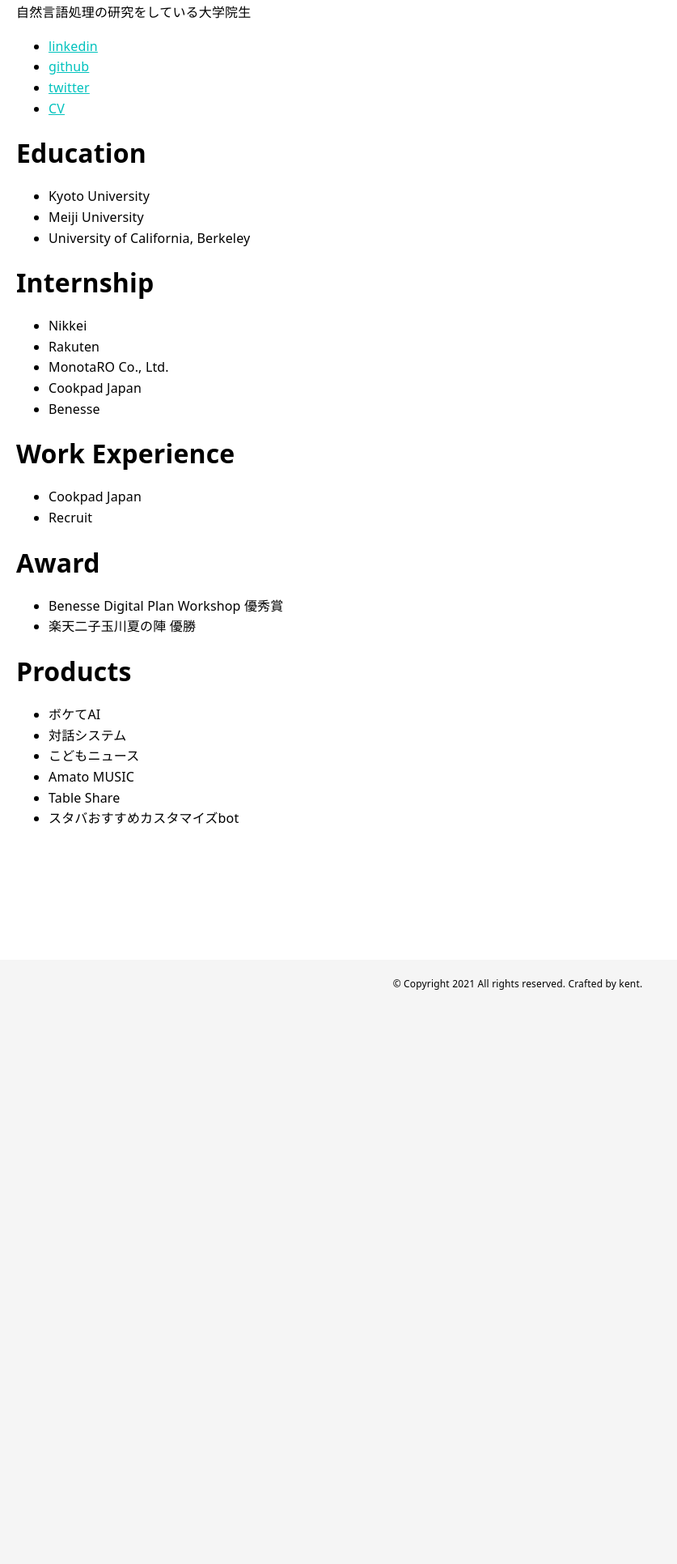
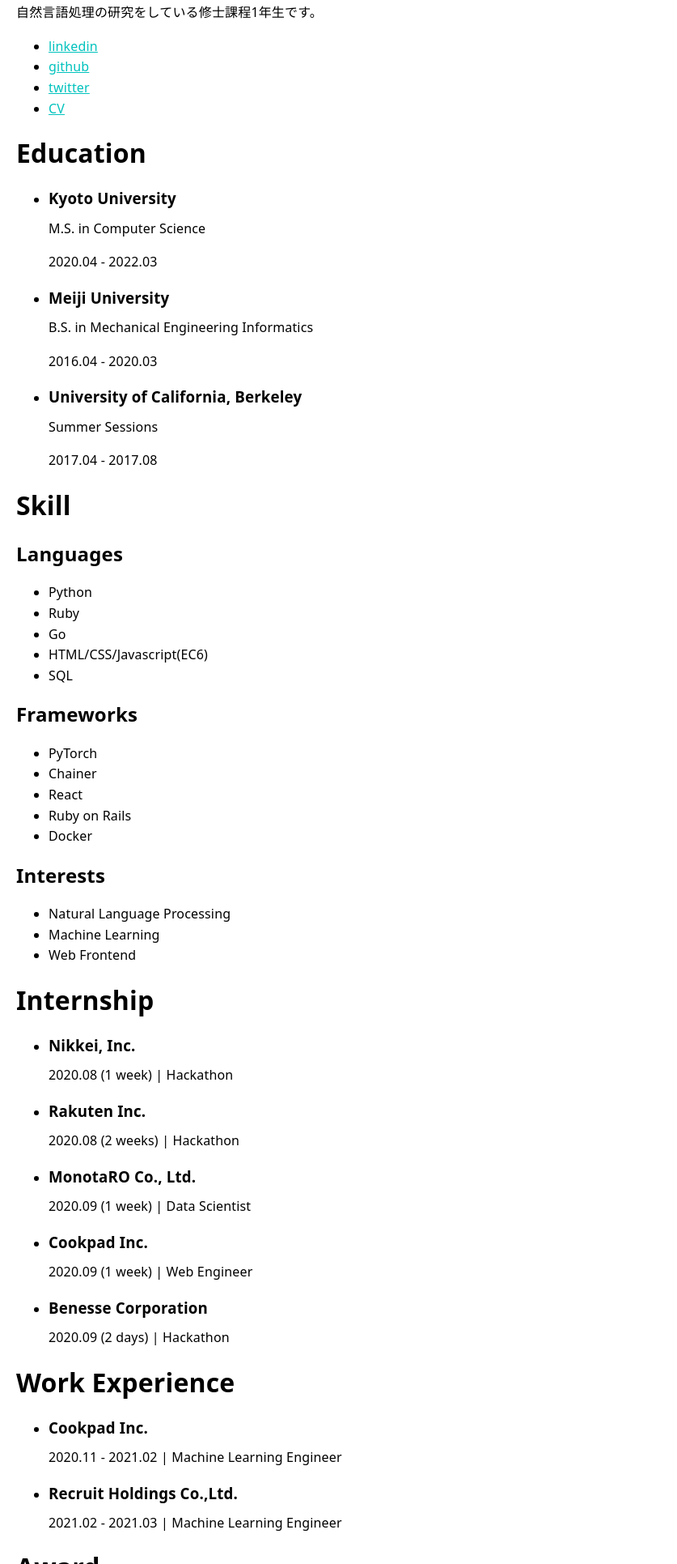
Before and after one commit to kent0304/kent34netlifyapp, a Gatsby site: page / in a window 1280 px wide. Shown: the part 869-2800 px from the top of the page at 81% size, without its empty margins (0-837 px from the left). Before the commit the page ends 2114 px from the top, so only its background shows below. Built offline with nearby package versions, Linux system fonts and the light colour scheme; Gatsby itself is replaced by a stand-in of ours; some packages are replaced by stand-ins of ours.

Commit message:
Add my info

```diff
--- a/src/components/Portfolio.js
+++ b/src/components/Portfolio.js
@@ -6,46 +6,165 @@ export default () => (
       <h1>About</h1>
         <img src="https://pbs.twimg.com/profile_images/1342444375603773441/gL9CqC-r_400x400.jpg" className="icon" />
         <p>kent</p>
-        <p>自然言語処理の研究をしている大学院生</p>
+        <p>自然言語処理の研究をしている修士課程1年生です。</p>
         <ul>
           <li><a href="https://www.linkedin.com/in/kento-tanaka-9aa1a61a0/">linkedin</a></li>
           <li><a href="https://github.com/kent0304">github</a></li>
           <li><a href="https://twitter.com/kent0304">twitter</a></li>
-          <li><a href="https://www.linkedin.com/posts/kento-tanaka_resume-activity-6735418913204523008-_1K-">CV</a></li>
+          <li><a href="https://www.linkedin.com/in/kento-tanaka/detail/overlay-view/urn:li:fsd_profileTreasuryMedia:(ACoAAC8DpBIBnE3SacVmALSo1TH0jGEHtbyMWzc,1611656106674)/">CV</a></li>
       </ul>
 
       <h1>Education</h1>
       <ul>
-          <li>Kyoto University</li>
-          <li>Meiji University</li>
-          <li>University of California, Berkeley</li>
+          <li>
+              <h3>Kyoto University</h3>
+              <p>M.S. in Computer Science</p>
+              <p>2020.04 - 2022.03</p>
+          </li>
+          <li>
+            <h3>Meiji University</h3>
+            <p>B.S. in Mechanical Engineering Informatics</p>
+            <p>2016.04 - 2020.03</p>
+          </li>
+          <li>
+              <h3>University of California, Berkeley</h3>
+              <p>Summer Sessions</p>
+            <p>2017.04 - 2017.08</p>
+          </li>
       </ul>
+
+      <h1>Skill</h1>
+        <h2>Languages</h2>
+        <ul>
+            <li>Python</li>
+            <li>Ruby</li>
+            <li>Go</li>
+            <li>HTML/CSS/Javascript(EC6)</li>
+            <li>SQL</li>
+        </ul>
+        <h2>Frameworks</h2>
+        <ul>
+            <li>PyTorch</li>
+            <li>Chainer</li>
+            <li>React</li>
+            <li>Ruby on Rails</li>
+            <li>Docker</li>
+        </ul>
+            <h2>Interests</h2>
+            <ul>
+                <li>Natural Language Processing</li>
+                <li>Machine Learning</li>
+                <li>Web Frontend</li>
+            </ul>
+
+
       <h1>Internship</h1>
       <ul>
-          <li>Nikkei</li>
-          <li>Rakuten</li>
-          <li>MonotaRO Co., Ltd.</li>
-          <li>Cookpad Japan</li>
-          <li>Benesse</li>
+          <li>
+              <h3>Nikkei, Inc.</h3>
+              <p>2020.08 (1 week) | Hackathon</p>
+          </li>
+          <li>
+              <h3>Rakuten Inc.</h3>
+              <p>2020.08 (2 weeks) | Hackathon</p>
+          </li>
+          <li>
+              <h3>MonotaRO Co., Ltd.</h3>
+              <p>2020.09 (1 week) | Data Scientist</p>
+          </li>
+          <li>
+              <h3>Cookpad Inc.</h3>
+              <p>2020.09 (1 week) | Web Engineer</p>
+          </li>
+          <li>
+              <h3>Benesse Corporation</h3>
+              <p>2020.09 (2 days) | Hackathon</p>
+          </li>
       </ul>
       <h1>Work Experience</h1>
       <ul>
-          <li>Cookpad Japan</li>
-          <li>Recruit</li>
+          <li>
+              <h3>Cookpad Inc.</h3>
+              <p>2020.11 - 2021.02 | Machine Learning Engineer</p>
+          </li>
+          <li>
+              <h3>Recruit Holdings Co.,Ltd.</h3>
+              <p>2021.02 - 2021.03 | Machine Learning Engineer</p>
+          </li>
       </ul>
       <h1>Award</h1>
       <ul>
+          <li>楽天二子玉川夏の陣 優勝</li>
           <li>Benesse Digital Plan Workshop 優秀賞</li>
-          <li>楽天二子玉川夏の陣 優勝</li>
       </ul>
       <h1>Products</h1>
       <ul>
-          <li>ボケてAI</li>
-          <li>対話システム</li>
-          <li>こどもニュース</li>
-          <li>Amato MUSIC</li>
-          <li>Table Share</li>
-          <li>スタバおすすめカスタマイズbot</li>
+          <li>
+              <h3>写真でボケるAI</h3>
+              <ul>
+                <li><a href="https://kent34.netlify.app/19/">ブログ</a></li>
+                <li><a href="https://github.com/kent0304/Image2Boke">GitHub</a></li>
+              </ul>
+              <p>画像キャプション生成により、与えられた写真に対してユーモアある一文を生成する。</p>
+          </li>
+          <li>
+              <h3>対話システム</h3>
+              <ul>
+                <li><a href="https://kent34.netlify.app/13/">ブログ</a></li>
+                <li><a href="https://github.com/kent0304/dsbook">GitHub</a></li>
+              </ul>
+              <p>Twitterから対話データを収集しseq2seqに学習させる。</p>
+          </li>
+          <li>
+              <h3>レシピ画像検索</h3>
+              <ul>
+                <li><a href="https://github.com/kent0304/Text2ImageRetrieval">GitHub</a></li>
+              </ul>
+              <p>レシピテキスト（クエリ）をもとに適切な画像をデータセットから返す。</p>
+          </li>
+          <li>
+              <h3>キーフレーズ抽出</h3>
+              <ul>
+                <li><a href="https://kent34.netlify.app/16/">ブログ</a></li>
+              </ul>
+
+              <p>レビュー文書からキーフレーズを抽出する。</p>
+          </li>
+          <li>
+              <h3>こどもニュース</h3>
+              <ul>
+                <li><a href="https://kent34.netlify.app/14/">ブログ</a></li>
+              </ul>
+
+              <p>短期インターンシップで作成したサービスのプロトタイプ。記事の要約、平易化、感情分析を行うwebサービス。</p>
+          </li>
+          <li>
+              <h3>Amato MUSIC</h3>
+              <ul>
+                <li><a href="https://kent34.netlify.app/15/">ブログ</a></li>
+                <li><a href="https://github.com/kent0304/Amato-MUSIC">GitHub</a></li>
+              </ul>
+              <p>楽天のハッカソン二子玉川夏の陣2020での優勝作品。人と人を音楽を通してつなげるwebサービス。</p>
+          </li>
+          <li>
+              <h3>Table Share</h3>
+
+              <p>クックパッドサマーインターンシップで開発したwebサービス。作った手料理の写真を手軽に投稿できる。</p>
+          </li>
+          <li>
+              <h3>オンライン英会話サービスekubo</h3>
+
+              <p>"ekubo"はinprog株式会社の事業の一つ．英会話講師の国立大学の留学生によるオンライン英会話サービス</p>
+          </li>
+          <li>
+              <h3>スタバおすすめカスタマイズbot</h3>
+              <ul>
+                <li><a href="https://kent34.hatenablog.com/entry/2020/01/01/011740">ブログ</a></li>
+                <li><a href="https://liff.line.me/1645278921-kWRPP32q/?accountId=458jtgfa&openerPlatform=native&openerKey=home%3Arecommend">LINE Bot</a></li>
+              </ul>
+              <p>画像キャプション生成により、与えられた写真に対してユーモアある一文を生成する。</p>
+          </li>
+
       </ul>
   </div>
 )
```
